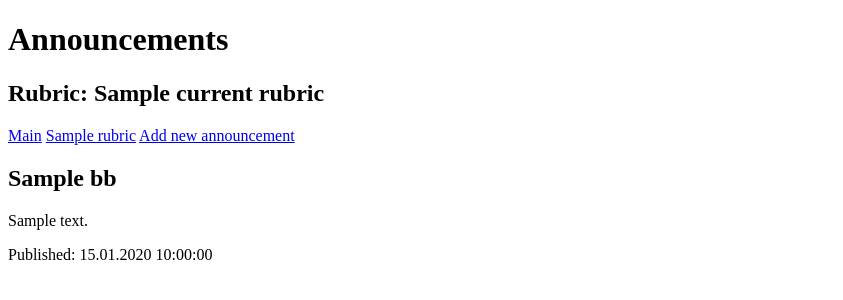
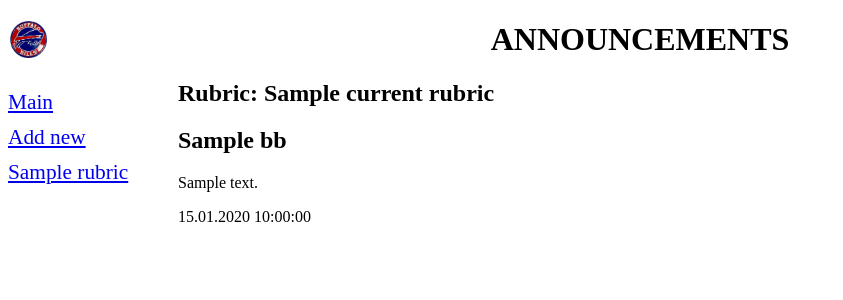
Before and after one commit to SultanEsen/board_project, a Django app: template bboard/templates/bboard/by_rubric.html in a window 1280 px wide. Shown: the top 300 px of the page, without its empty margins (0-843 px from the left). Run offline with Django 5.2, Linux system fonts and the light colour scheme; the template is opened without the code that fills it: most values are stand-ins (such as "Sample title", 1, 10 or a date in 2020).

Commit message:
styles added

```diff
--- /dev/null
+++ b/bboard/static/bboard/style.css
@@ -0,0 +1,18 @@
+header h1 {
+    font-size: 40 pt;
+    text-transform: uppercase;
+    text-align: center;
+    background: url("bg2.jpg") left / auto 100% no-repeat;
+}
+nav {
+    font-size: 16pt;
+    width: 150px;
+    float: left;
+}
+nav a {
+    display: block;
+    margin: 10px 0px;
+}
+section {
+margin-left: 170px;
+}
--- a/bboard/templates/bboard/by_rubric.html
+++ b/bboard/templates/bboard/by_rubric.html
@@ -1,25 +1,14 @@
-<!DOCTYPE html>
-<html>
-    <head>
-        <meta charset="UTF-8">
-        <title>{{ current_rubric.name }} :: Bulletin Board</title>
-    </head>
-    <body>
-        <h1>Announcements</h1>
+{% extends "layout/basic.html" %}
+
+{% block title %}{{ current_rubric.name }}{% endblock %}
+
+{% block content %}
 <h2>Rubric: {{ current_rubric.name }}</h2>
-        <div>
-            <a href="/bboard/">Main</a>
-            {% for rubric in rubrics %}
-            <a href="/bboard/{{ rubric.pk }}/">{{ rubric.name }}</a>
-            {% endfor %}
-            <a href="{% url 'add' %}">Add new announcement</a>
-        </div>
 {% for bb in bbs %}
 <div>
     <h2>{{ bb.title }}</h2>
     <p>{{ bb.content }}</p>
-            <p>Published: {{ bb.published|date:"d.m.Y H:i:s" }}</p>
+    <p>{{ bb.published|date:"d.m.Y H:i:s" }}</p>
 </div>
 {% endfor %}
-    </body>
-</html>
+{% endblock %}
--- /dev/null
+++ b/bboard/templates/layout/basic.html
@@ -0,0 +1,30 @@
+{% load static %}
+
+<!DOCTYPE html>
+<html >
+    <head>
+        <meta charset="UTF-8">
+        <title>{% block title %}Main{% endblock %} ::
+        Bulletin board</title>
+        <link rel="stylesheet" type="text/css"
+        href="{% static 'bboard/style.css' %}">
+    </head>
+    <body>
+        <header>
+            <h1 >Announcements</h1>
+        </header>
+        <nav>
+            <a href="{% url 'index' %}">Main</a>
+            <a href="{% url 'add' %}">Add new</a>
+<!--            <h5>Categories: </h5>-->
+            {% for rubric in rubrics %}
+            <a href="{% url 'by_rubric' rubric.pk %}">
+            {{ rubric.name }}</a>
+            {% endfor %}
+        </nav>
+        <section>
+        {% block content %}
+        {% endblock %}
+        </section>
+    </body>
+</html>
```
Also changed, not shown: bboard/templates/bboard/create.html (+12 -22 lines), bboard/templates/bboard/index.html (+13 -17 lines), bboard/static/bboard/bg.jpg (added), bboard/static/bboard/bg1.jpg (added), bboard/static/bboard/bg2.jpg (added). Lines whose indentation alone changed are shown as unchanged.
